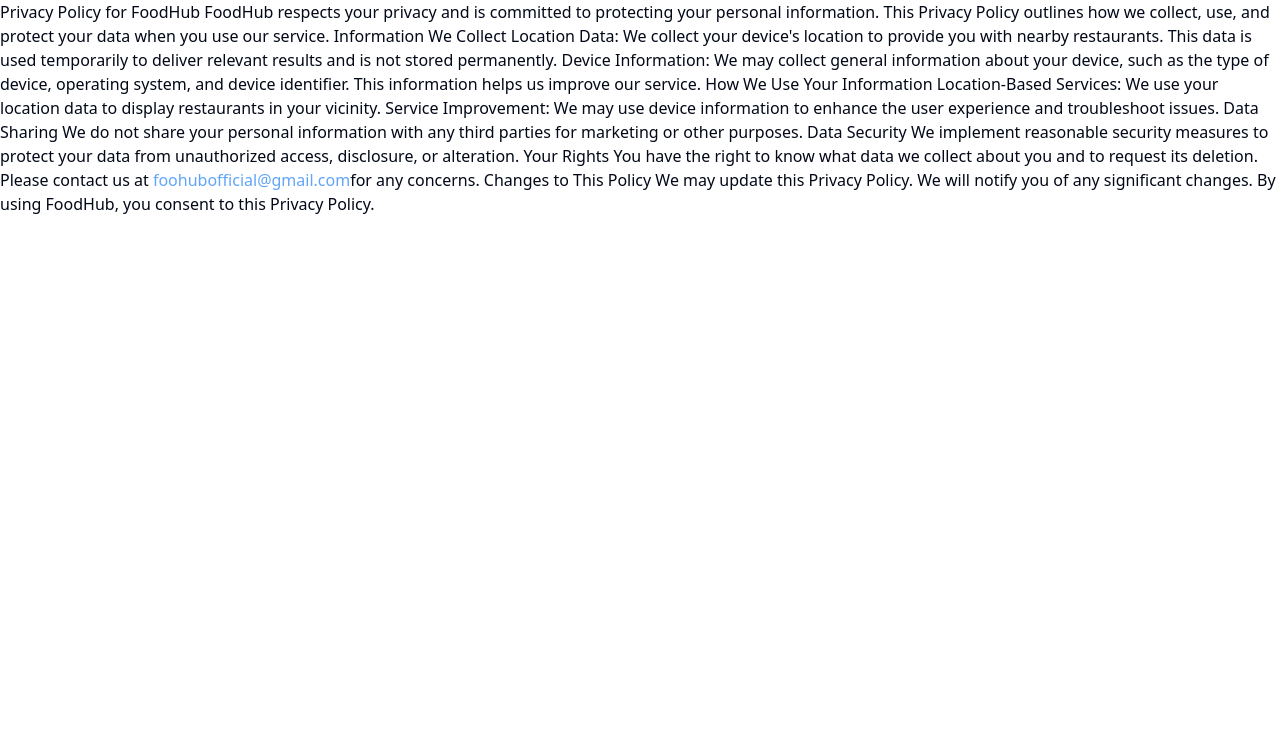
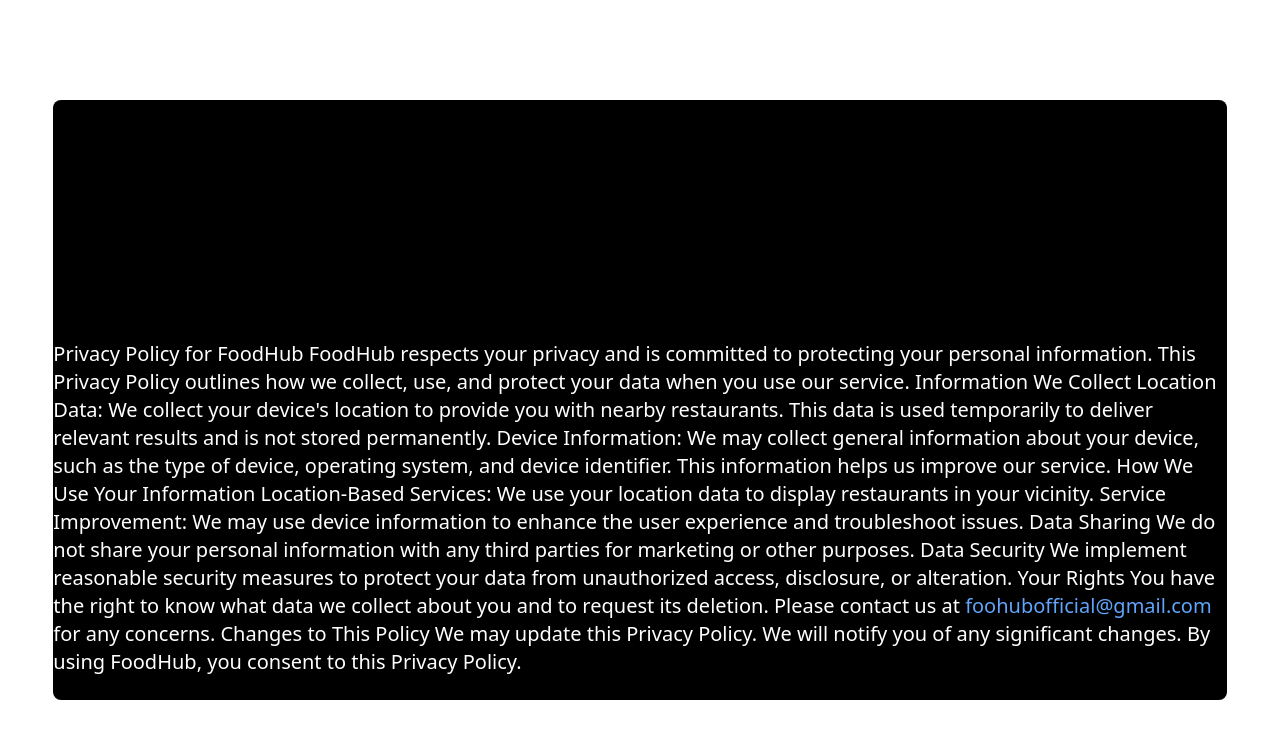
Before and after one commit to VinshMachado/fodhub, a Next.js app in the folder foodhub/: page /policy in a window 1280 px wide. Shown: the top 738 px of the page. Built offline with nearby package versions, Linux system fonts and the light colour scheme.

Commit message:
liked page

```diff
--- a/foodhub/components/ui/Searchbar.tsx
+++ b/foodhub/components/ui/Searchbar.tsx
@@ -11,7 +11,7 @@
       <div className="w-full bg-orange-400 h-16 flex items-center justify-between px-4 sm:px-6 md:px-10 lg:px-16">
         {/* Logo Section */}
         <div className="flex-shrink-0">
-          <img src="/loginBg.jpg" alt="Logo" className="h-10 w-10" />
+          <img src="/foodhub.png" alt="Logo" className="h-10 w-24" />
         </div>
 
         {/* Search Form */}
--- a/foodhub/components/ui/sidebar.tsx
+++ b/foodhub/components/ui/sidebar.tsx
@@ -10,6 +10,7 @@
     "Location",
     "liked",
     "Profile",
+    "Creators/Sponsors",
     "Logout",
   ]);
 
@@ -148,6 +149,25 @@
           <span>{iconName[3] /* Profile */}</span>
         </button>
 
+        <button className="bg-zinc-950 w-full h-10 rounded-lg my-1 font-bold hover:bg-white hover:text-black flex items-center justify-center space-x-2">
+          <svg
+            xmlns="http://www.w3.org/2000/svg"
+            fill="none"
+            viewBox="0 0 24 24"
+            stroke-width="1.5"
+            stroke="currentColor"
+            className="size-6"
+          >
+            <path
+              stroke-linecap="round"
+              stroke-linejoin="round"
+              d="M12 6v12m-3-2.818.879.659c1.171.879 3.07.879 4.242 0 1.172-.879 1.172-2.303 0-3.182C13.536 12.219 12.768 12 12 12c-.725 0-1.45-.22-2.003-.659-1.106-.879-1.106-2.303 0-3.182s2.9-.879 4.006 0l.415.33M21 12a9 9 0 1 1-18 0 9 9 0 0 1 18 0Z"
+            />
+          </svg>
+
+          <span>{iconName[4] /* location */}</span>
+        </button>
+
         <div className="h-full flex justify-center items-center w-full pt-10">
           <button className="bg-red-900 w-full m-1 h-10 rounded-lg flex items-center justify-center my-1 font-bold hover:bg-white hover:text-black">
             <svg
@@ -164,7 +184,7 @@
                 d="M8.25 9V5.25A2.25 2.25 0 0 1 10.5 3h6a2.25 2.25 0 0 1 2.25 2.25v13.5A2.25 2.25 0 0 1 16.5 21h-6a2.25 2.25 0 0 1-2.25-2.25V15m-3 0-3-3m0 0 3-3m-3 3H15"
               />
             </svg>
-            <span>{iconName[4] /* Logout */}</span>
+            <span>{iconName[5] /* Logout */}</span>
           </button>
         </div>
       </div>
--- a/foodhub/pages/login.tsx
+++ b/foodhub/pages/login.tsx
@@ -50,7 +50,7 @@
     <div className="h-screen w-full bg-[url('/loginBg.jpg')] bg-cover bg-center bg-no-repeat flex justify-center items-center p-4 sm:p-0 bg-opacity-100">
       <div className="flex flex-col bg-zinc-500 rounded-lg items-center justify-center h-2/3 shadow-[#312f2f] shadow-xl w-full sm:w-auto p-6 ">
         <b>
-          <h1 className="text-xl font-serif text-center">Login</h1>
+          <h1 className="text-2xl font-serif text-center text-white">Login</h1>
         </b>
         <div className="py-2">
           <input
@@ -69,7 +69,7 @@
         />
         <div className="flex-row flex-col justify-evenly sm:flex-row items-center">
           <input type="checkbox" onClick={changeshow} className="mr-2" />
-          <label className="mr-5 sm:mr-24">Show Password</label>
+          <label className="mr-5 sm:mr-24 text-white">Show Password</label>
           <a
             href="https://www.youtube.com"
             className="text-blue-800 mt-2 sm:mt-0 sm:ml-4"
@@ -78,7 +78,7 @@
           </a>
         </div>
         <button
-          className="bg-blue-500 w-72 sm:w-96 max-w-md h-10 rounded-lg my-2 font-bold text-white hover:bg-blue-400"
+          className="bg-blue-500 w-72 sm:w-96 max-w-md h-10 rounded-lg my-2 font-bold text-white hover:bg-blue-400 text-lg"
           onClick={logindetail}
         >
           Login
--- a/foodhub/pages/policy.tsx
+++ b/foodhub/pages/policy.tsx
@@ -2,30 +2,33 @@
 
 const policy = () => {
   return (
-    <div>
-      Privacy Policy for FoodHub FoodHub respects your privacy and is committed
-      to protecting your personal information. This Privacy Policy outlines how
-      we collect, use, and protect your data when you use our service.
-      Information We Collect Location Data: We collect your device's location to
-      provide you with nearby restaurants. This data is used temporarily to
-      deliver relevant results and is not stored permanently. Device
-      Information: We may collect general information about your device, such as
-      the type of device, operating system, and device identifier. This
-      information helps us improve our service. How We Use Your Information
-      Location-Based Services: We use your location data to display restaurants
-      in your vicinity. Service Improvement: We may use device information to
-      enhance the user experience and troubleshoot issues. Data Sharing We do
-      not share your personal information with any third parties for marketing
-      or other purposes. Data Security We implement reasonable security measures
-      to protect your data from unauthorized access, disclosure, or alteration.
-      Your Rights You have the right to know what data we collect about you and
-      to request its deletion. Please contact us at{" "}
-      <a href="foohubofficial@gmail.com" className="text-blue-400">
-        foohubofficial@gmail.com
-      </a>
-      for any concerns. Changes to This Policy We may update this Privacy
-      Policy. We will notify you of any significant changes. By using FoodHub,
-      you consent to this Privacy Policy.
+    <div className="flex justify-center items-center h-screen ">
+      <p className="bg-black text-white text-xl rounded-lg py-60   w-11/12 h-3/4">
+        Privacy Policy for FoodHub FoodHub respects your privacy and is
+        committed to protecting your personal information. This Privacy Policy
+        outlines how we collect, use, and protect your data when you use our
+        service. Information We Collect Location Data: We collect your device's
+        location to provide you with nearby restaurants. This data is used
+        temporarily to deliver relevant results and is not stored permanently.
+        Device Information: We may collect general information about your
+        device, such as the type of device, operating system, and device
+        identifier. This information helps us improve our service. How We Use
+        Your Information Location-Based Services: We use your location data to
+        display restaurants in your vicinity. Service Improvement: We may use
+        device information to enhance the user experience and troubleshoot
+        issues. Data Sharing We do not share your personal information with any
+        third parties for marketing or other purposes. Data Security We
+        implement reasonable security measures to protect your data from
+        unauthorized access, disclosure, or alteration. Your Rights You have the
+        right to know what data we collect about you and to request its
+        deletion. Please contact us at{" "}
+        <a href=" foohubofficial@gmail.com " className="text-blue-400">
+          foohubofficial@gmail.com
+        </a>{" "}
+        for any concerns. Changes to This Policy We may update this Privacy
+        Policy. We will notify you of any significant changes. By using FoodHub,
+        you consent to this Privacy Policy.
+      </p>
     </div>
   );
 };
--- a/foodhub/pages/signup.tsx
+++ b/foodhub/pages/signup.tsx
@@ -78,7 +78,7 @@
     <div className="h-screen w-full bg-[url('/loginBg.jpg')] bg-cover bg-center bg-no-repeat flex justify-center items-center p-4 sm:p-0 bg-opacity-100">
       <div className="flex flex-col bg-zinc-500 rounded-lg items-center justify-center h-2/3 shadow-[#312f2f] shadow-xl w-full sm:w-auto p-6 ">
         <b>
-          <h1 className="text-xl font-serif">Signup</h1>
+          <h1 className="text-2xl font-serif text-white">Signup</h1>
         </b>
         <input
           id="gmailfield"
@@ -110,10 +110,10 @@
         ></input>
         <div className="flex items-center my-2">
           <input type="checkbox" onClick={changeshow} />
-          <label className="ml-2 text-black">Show Password</label>
+          <label className="ml-2 text-white">Show Password</label>
         </div>
         <button
-          className="bg-blue-500 w-72 sm:w-96 max-w-md h-11 sm:h-10 rounded-lg my-2 font-bold text-white hover:bg-blue-400"
+          className="bg-blue-500 w-72 text-lg sm:w-96 max-w-md h-11 sm:h-10 rounded-lg my-2 font-bold text-white hover:bg-blue-400"
           onClick={logindetail}
         >
           Signup
```
Also changed, not shown: foodhub/pages/liked.tsx (added, +61 -0 lines), foodhub/public/foodhub.png (added).
